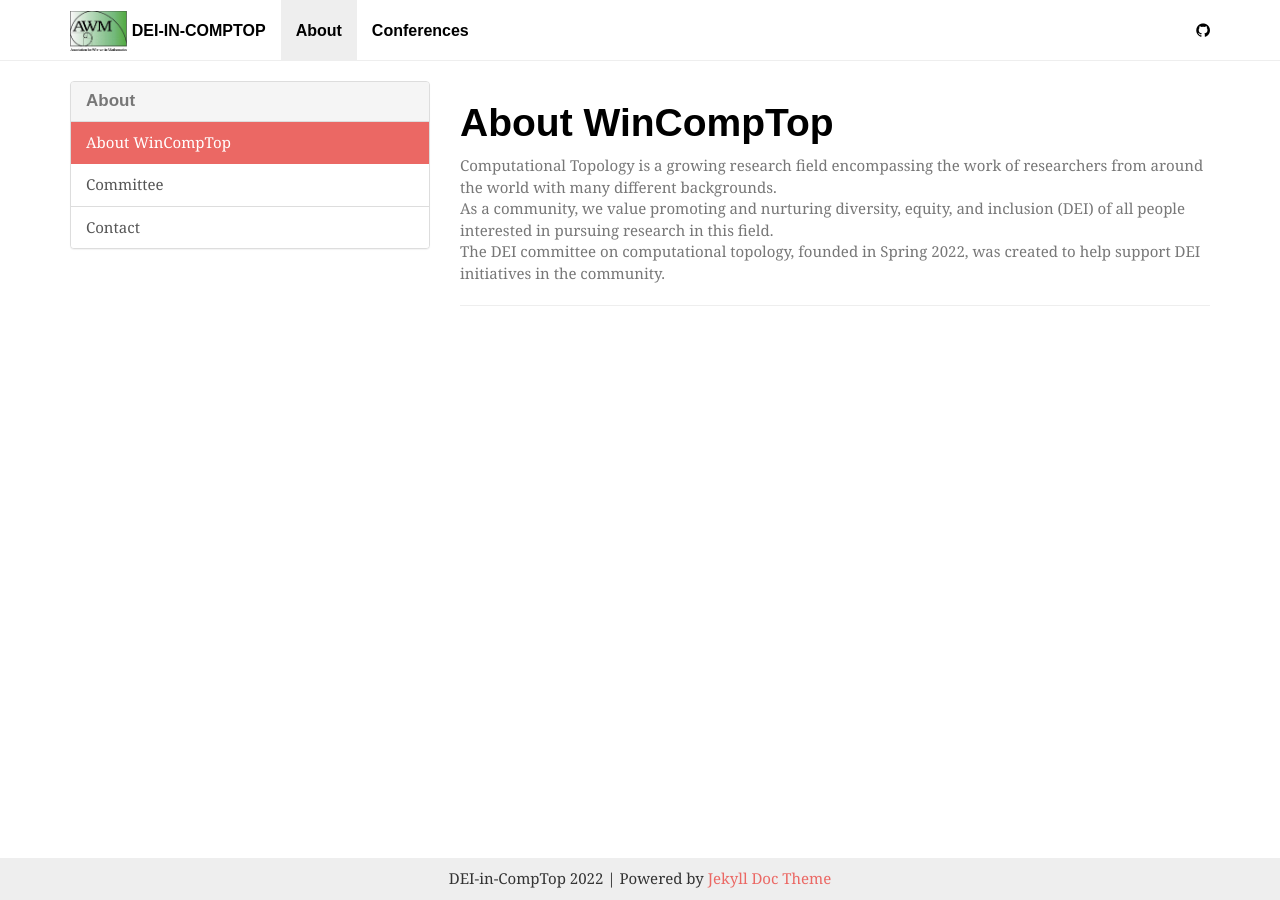
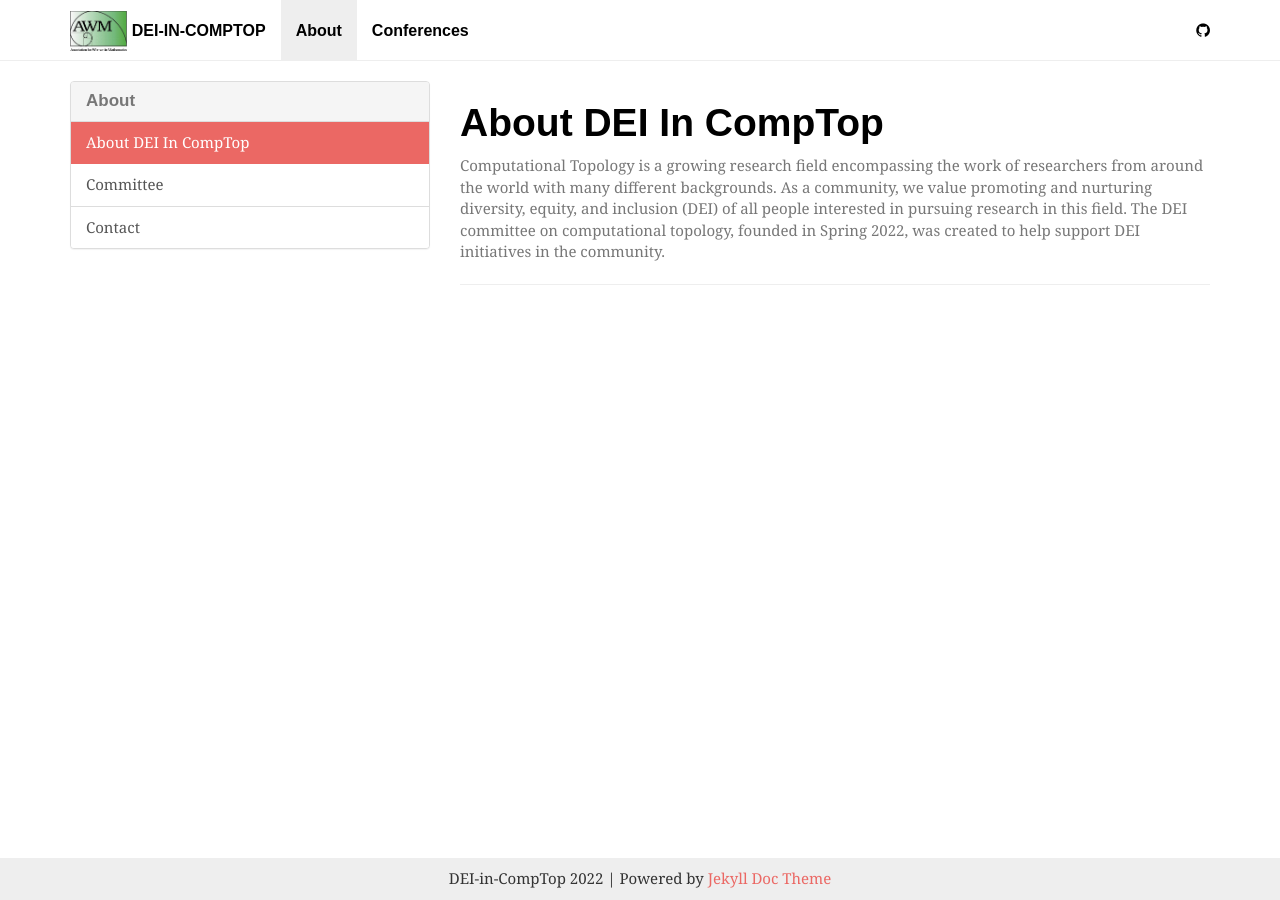
Before and after one commit to compTAG/DEI, a Jekyll site: the page built from _about/index.md, in a window 1280 px wide. Built offline with Jekyll 4.4.1, drawn with Linux system fonts in a browser that asks for light colours; some web fonts are replaced.

Commit message:
fix spacing and title of index

```diff
--- a/_about/index.md
+++ b/_about/index.md
@@ -1,12 +1,12 @@
 ---
-title: About WinCompTop
+title: About DEI In CompTop
 permalink: /about/home/
 redirect_from: /about/index.html
 ---
 
 Computational Topology is a growing research field encompassing the work of
-researchers from around the world with many different backgrounds.
-As a community, we value promoting and nurturing diversity, equity, and inclusion
-(DEI) of all people interested in pursuing research in this field.
-The DEI committee on computational topology, founded in Spring 2022,
+researchers from around the world with many different backgrounds. As a community,
+we value promoting and nurturing diversity, equity, and inclusion
+(DEI) of all people interested in pursuing research in this field. The DEI committee
+on computational topology, founded in Spring 2022,
 was created to help support DEI initiatives in the community.
```
